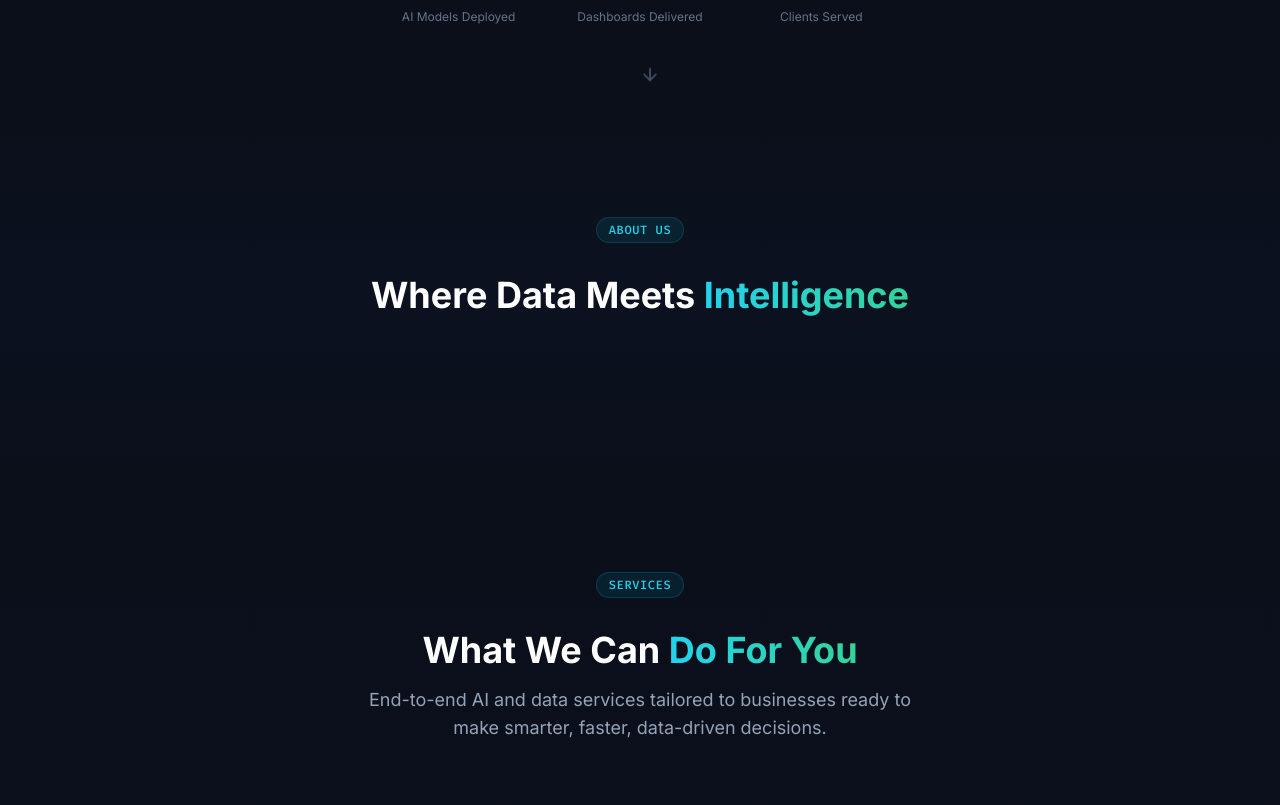
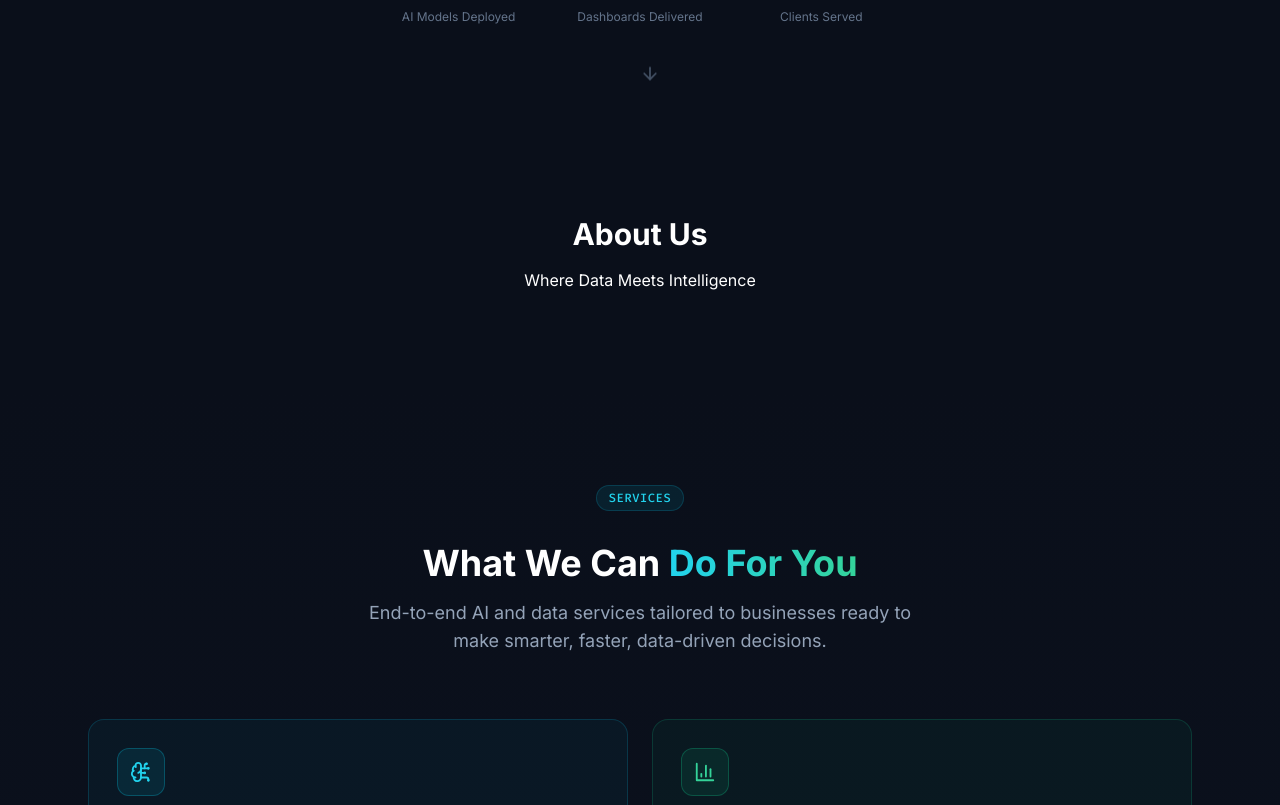
Before and after one commit to mariam9809m1-gif/ai-analytics-agency, a React (Vite) app: page / in a window 1280 px wide. Shown: the part 821-1626 px from the top of the page. Built offline with nearby package versions, Linux system fonts and the light colour scheme.

Commit message:
Update About.tsx

```diff
--- a/src/components/About.tsx
+++ b/src/components/About.tsx
@@ -1,39 +1,5 @@
 import { useEffect, useRef, useState } from 'react';
 import { BrainCircuit, BarChart3, Database, CheckCircle } from 'lucide-react';
-
-const skillCategories = [
-  {
-    icon: BrainCircuit,
-    label: 'AI & Machine Learning',
-    color: 'text-cyan-400',
-    borderColor: 'border-cyan-500/20',
-    bgColor: 'bg-cyan-500/5',
-    skills: ['Python', 'scikit-learn', 'TensorFlow', 'NLP', 'LLM Integration', 'Model Deployment'],
-  },
-  {
-    icon: BarChart3,
-    label: 'Data Analytics & BI',
-    color: 'text-emerald-400',
-    borderColor: 'border-emerald-500/20',
-    bgColor: 'bg-emerald-500/5',
-    skills: ['Power BI', 'Tableau', 'Looker', 'DAX', 'Advanced Excel', 'Google Data Studio'],
-  },
-  {
-    icon: Database,
-    label: 'Data Engineering',
-    color: 'text-blue-400',
-    borderColor: 'border-blue-500/20',
-    bgColor: 'bg-blue-500/5',
-    skills: ['SQL / PostgreSQL', 'ETL Pipelines', 'Pandas / NumPy', 'Azure', 'Supabase', 'dbt'],
-  },
-];
-
-const highlights = [
-  '4+ years delivering AI & analytics solutions across industries',
-  'Served 40+ clients in finance, healthcare, retail, and logistics',
-  'Reduced reporting time by up to 80% through automation',
-  'Built ML models generating measurable ROI for every client',
-];
 
 function useIntersection(ref: React.RefObject<Element | null>) {
   const [visible, setVisible] = useState(false);
@@ -53,13 +19,10 @@ export default function About() {
   const visible = useIntersection(sectionRef);
 
   return (
-    <section id="about" ref={sectionRef} className="py-24 relative">
-      <div className="absolute inset-0 bg-gradient-to-b from-slate-950 via-slate-900/30 to-slate-950 pointer-events-none" />
-      <div className="relative max-w-6xl mx-auto px-4 sm:px-6">
-        <div className={`text-center mb-16 transition-all duration-700 ${visible ? 'opacity-100 translate-y-0' : 'opacity-0 translate-y-8'}`}>
-          <span className="section-tag mb-4">About Us</span>
-          <h2 className="section-heading mt-4 mb-4">Where Data Meets <span className="text-gradient-cyan">Intelligence</span></h2>
-        </div>
+    <section id="about" ref={sectionRef} className="py-24 bg-slate-950 text-white">
+      <div className="max-w-6xl mx-auto px-4">
+        <h2 className="text-center text-3xl font-bold">About Us</h2>
+        <p className="text-center mt-4">Where Data Meets Intelligence</p>
       </div>
     </section>
   );
```
